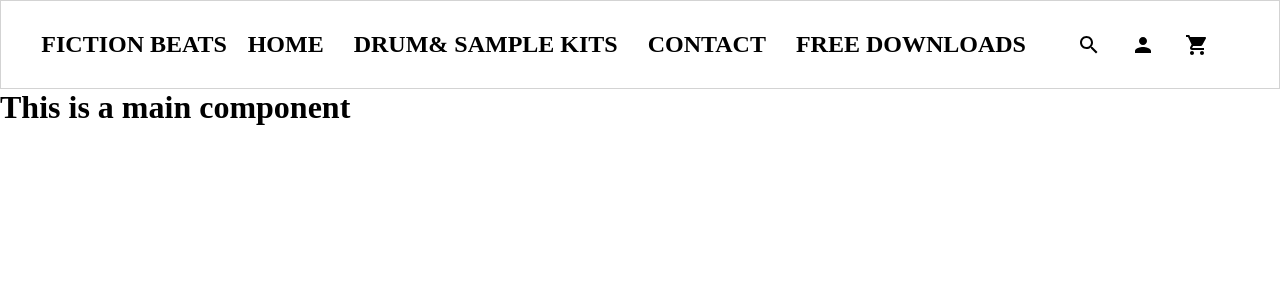
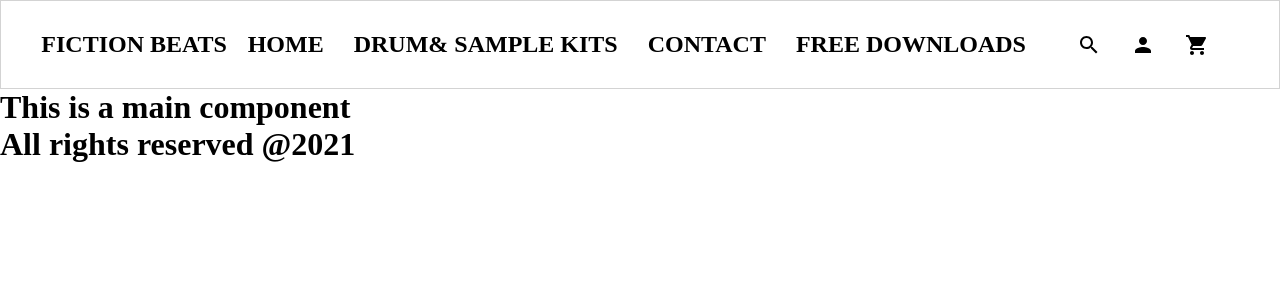
Before and after one commit to vermad843/combine-projects, a React (Create React App) app: page / in a window 1280 px wide. Shown: the top 300 px of the page. Built offline with nearby package versions, Linux system fonts and the light colour scheme.

Commit message:
footer component

```diff
--- a/src/App.js
+++ b/src/App.js
@@ -1,12 +1,14 @@
 import React from 'react';
 import Header from './Header';
 import Main from './Main';
+import Footer from './Footer';
 
 function App() {
   return (
     <div className="app">
         <Header/>
         <Main/>
+        <Footer/>
     </div>
   );
 }
--- /dev/null
+++ b/src/Footer.js
@@ -0,0 +1,12 @@
+import React from 'react';
+import './Footer.css';
+
+function Footer() {
+    return (
+        <div className = "footer">
+            <h1>All rights reserved @2021</h1>
+        </div>
+    )
+}
+
+export default Footer;
```
Also changed, not shown: src/Footer.css (added).
